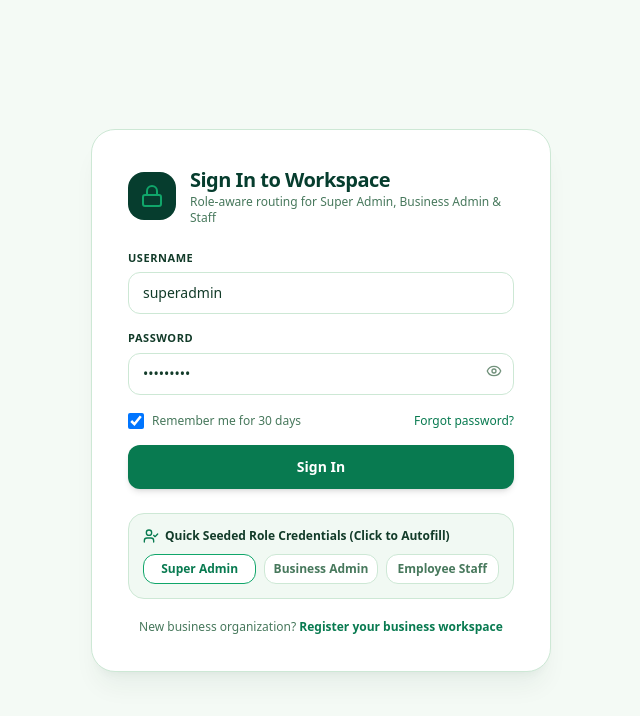
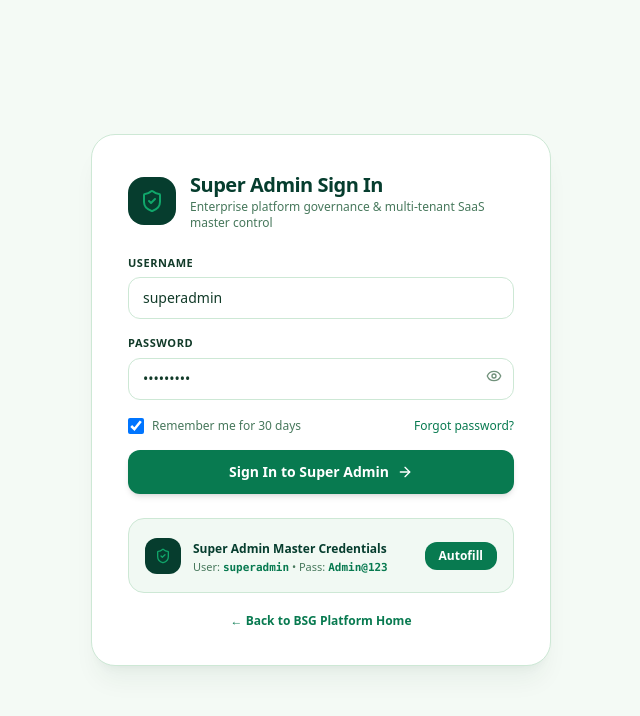
Before and after one commit to TamilselvanRaman/BSG, a Next.js app in the folder web/: page /login in a window 1280 px wide. Shown: the top 716 px of the page, without its empty margins (319-959 px from the left). Built offline with nearby package versions, Linux system fonts and the light colour scheme; no server answers.

Commit message:
fix(login): remove Business Admin and Employee Staff buttons, leaving only Super Admin authentication

```diff
--- a/web/src/app/login/page.tsx
+++ b/web/src/app/login/page.tsx
@@ -4,7 +4,7 @@ import { useState } from "react";
 import Link from "next/link";
 import { useRouter } from "next/navigation";
 import { performDirectLogin, saveStoredSession } from "@/lib/api";
-import { Lock, Eye, EyeOff, UserCheck } from "lucide-react";
+import { Lock, Eye, EyeOff, ShieldCheck, ArrowRight } from "lucide-react";
 
 export default function LoginPage() {
   const router = useRouter();
@@ -13,20 +13,10 @@ export default function LoginPage() {
   const [showPassword, setShowPassword] = useState(false);
   const [rememberMe, setRememberMe] = useState(true);
   const [loading, setLoading] = useState(false);
-  const [selectedRole, setSelectedRole] = useState<"SUPER_ADMIN" | "ADMIN" | "BUSINESS_USER">("SUPER_ADMIN");
 
-  function handleFill(role: "SUPER_ADMIN" | "ADMIN" | "BUSINESS_USER") {
-    setSelectedRole(role);
-    if (role === "SUPER_ADMIN") {
-      setUsername("superadmin");
-      setPassword("Admin@123");
-    } else if (role === "ADMIN") {
-      setUsername("vinayaka_admin");
-      setPassword("Admin@123");
-    } else {
-      setUsername("vinayaka_staff");
-      setPassword("Staff@123");
-    }
+  function handleAutofillSuperAdmin() {
+    setUsername("superadmin");
+    setPassword("Admin@123");
   }
 
   async function handleLogin(e?: React.FormEvent) {
@@ -58,14 +48,7 @@ export default function LoginPage() {
       }
 
       // 2. Direct login to Super Admin Governance Dashboard
-      performDirectLogin(
-        username.toLowerCase().includes("staff")
-          ? "vinayaka_staff"
-          : username.toLowerCase().includes("biz") || username.toLowerCase().includes("admin") && !username.toLowerCase().includes("super")
-          ? "vinayaka_admin"
-          : "superadmin"
-      );
-
+      performDirectLogin("superadmin");
       router.push("/super-admin/dashboard");
     } catch {
       // Guaranteed safe direct fallback
@@ -82,14 +65,14 @@ export default function LoginPage() {
         {/* Header Icon & Title */}
         <div className="flex items-center gap-3.5 mb-6">
           <div className="flex h-12 w-12 items-center justify-center rounded-2xl bg-[#063D2E] text-[#10A66A] shadow-xs shrink-0">
-            <Lock className="h-6 w-6" />
+            <ShieldCheck className="h-6 w-6" />
           </div>
           <div>
             <h1 className="text-xl font-bold tracking-tight text-[#063D2E]">
-              Sign In to Workspace
+              Super Admin Sign In
             </h1>
             <p className="text-xs text-[#47785C]">
-              Role-aware routing for Super Admin, Business Admin & Staff
+              Enterprise platform governance & multi-tenant SaaS master control
             </p>
           </div>
         </div>
@@ -155,63 +138,44 @@ export default function LoginPage() {
           <button
             type="submit"
             disabled={loading}
-            className="w-full mt-2 rounded-xl bg-[#087A50] hover:bg-[#063D2E] py-3 text-sm font-bold text-white shadow-md active:scale-[0.99] transition disabled:opacity-50"
+            className="w-full mt-2 rounded-xl bg-[#087A50] hover:bg-[#063D2E] py-3 text-sm font-bold text-white shadow-md active:scale-[0.99] transition disabled:opacity-50 flex items-center justify-center gap-2"
           >
-            {loading ? "Signing in..." : "Sign In"}
+            <span>{loading ? "Authenticating Master..." : "Sign In to Super Admin"}</span>
+            <ArrowRight className="h-4 w-4" />
           </button>
         </form>
 
-        {/* Quick Seeded Role Credentials */}
-        <div className="mt-6 rounded-2xl border border-[#CDE8D5] bg-[#E8F5EC]/60 p-3.5">
-          <div className="flex items-center gap-1.5 text-xs font-semibold text-[#123B29] mb-2.5">
-            <UserCheck className="h-4 w-4 text-[#087A50]" />
-            <span>Quick Seeded Role Credentials (Click to Autofill)</span>
-          </div>
-          <div className="grid grid-cols-3 gap-2">
+        {/* Super Admin Quick Autofill Card (Only Super Admin) */}
+        <div className="mt-6 rounded-2xl border border-[#CDE8D5] bg-[#E8F5EC]/60 p-4">
+          <div className="flex items-center justify-between">
+            <div className="flex items-center gap-3">
+              <div className="flex h-9 w-9 items-center justify-center rounded-xl bg-[#063D2E] text-[#10A66A] shrink-0">
+                <ShieldCheck className="h-4 w-4" />
+              </div>
+              <div>
+                <span className="text-xs font-bold text-[#063D2E]">Super Admin Master Credentials</span>
+                <p className="text-[11px] text-[#47785C]">
+                  User: <span className="font-mono font-bold text-[#087A50]">superadmin</span> • Pass: <span className="font-mono font-bold text-[#087A50]">Admin@123</span>
+                </p>
+              </div>
+            </div>
             <button
               type="button"
-              onClick={() => handleFill("SUPER_ADMIN")}
-              className={`rounded-xl border py-1.5 px-2 text-xs font-semibold transition text-center ${
-                selectedRole === "SUPER_ADMIN"
-                  ? "border-[#10A66A] bg-white text-[#087A50] shadow-xs font-bold"
-                  : "border-[#CDE8D5] bg-white text-[#47785C] hover:bg-slate-50"
-              }`}
+              onClick={handleAutofillSuperAdmin}
+              className="rounded-xl bg-[#087A50] hover:bg-[#063D2E] px-3.5 py-1.5 text-xs font-bold text-white shadow-xs transition"
             >
-              Super Admin
-            </button>
-            <button
-              type="button"
-              onClick={() => handleFill("ADMIN")}
-              className={`rounded-xl border py-1.5 px-2 text-xs font-semibold transition text-center ${
-                selectedRole === "ADMIN"
-                  ? "border-[#10A66A] bg-white text-[#087A50] shadow-xs font-bold"
-                  : "border-[#CDE8D5] bg-white text-[#47785C] hover:bg-slate-50"
-              }`}
-            >
-              Business Admin
-            </button>
-            <button
-              type="button"
-              onClick={() => handleFill("BUSINESS_USER")}
-              className={`rounded-xl border py-1.5 px-2 text-xs font-semibold transition text-center ${
-                selectedRole === "BUSINESS_USER"
-                  ? "border-[#10A66A] bg-white text-[#087A50] shadow-xs font-bold"
-                  : "border-[#CDE8D5] bg-white text-[#47785C] hover:bg-slate-50"
-              }`}
-            >
-              Employee Staff
+              Autofill
             </button>
           </div>
         </div>
 
-        {/* Bottom Link */}
+        {/* Bottom Back Link */}
         <div className="mt-5 text-center text-xs text-[#47785C]">
-          New business organization?{" "}
           <Link
-            href="/register"
+            href="/"
             className="font-bold text-[#087A50] hover:text-[#063D2E] hover:underline"
           >
-            Register your business workspace
+            &larr; Back to BSG Platform Home
           </Link>
         </div>
       </div>
```
